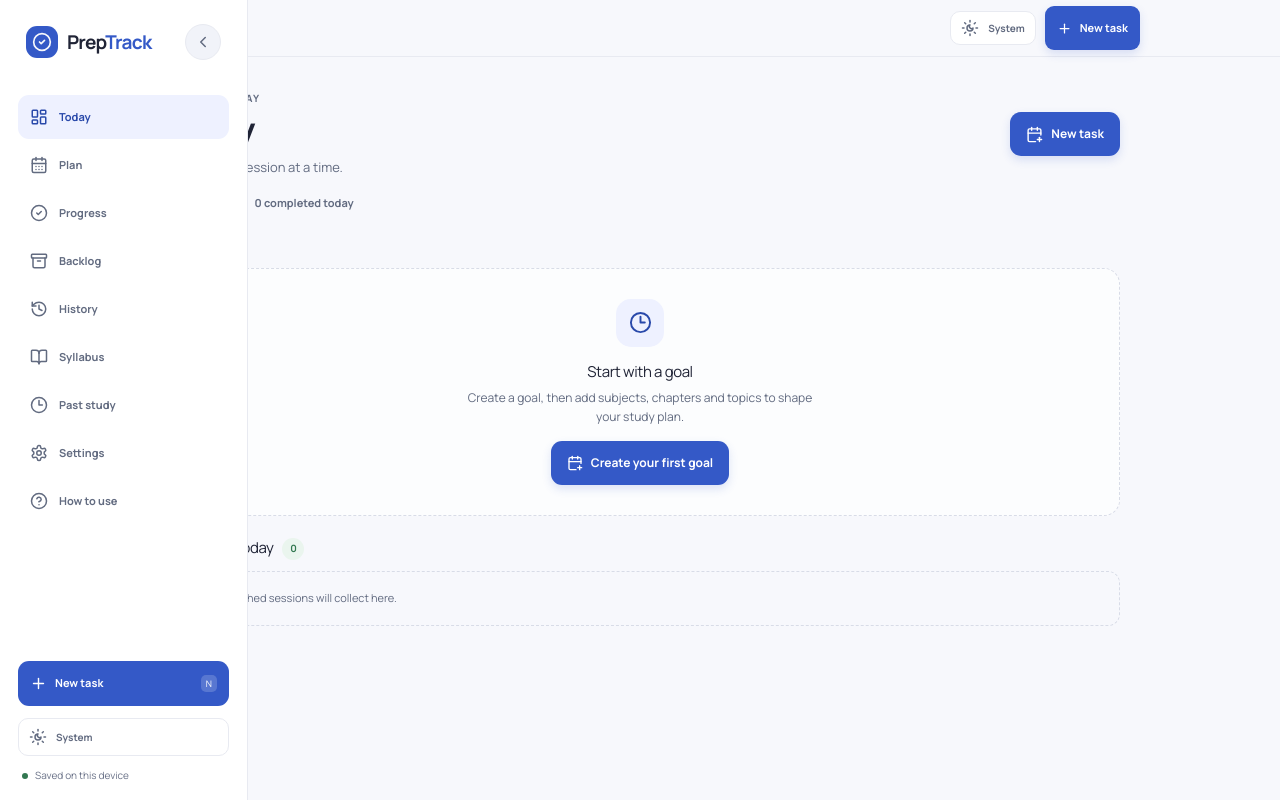
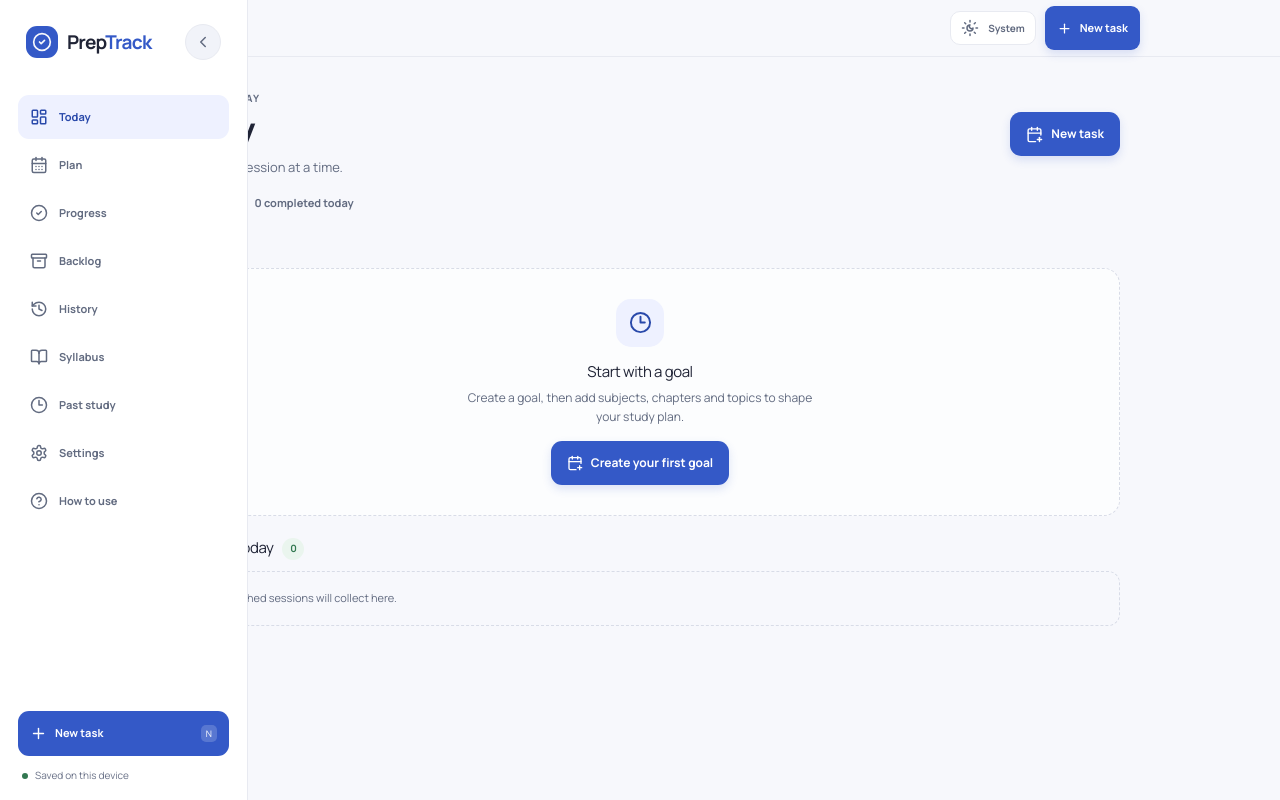
Before and after one commit to Mohammad-Faiz-Cloud-Engineer/PrepTrack, a React (Vite) app: page / in a window 1280 px wide. Built offline with nearby package versions, Linux system fonts and the light colour scheme.

Commit message:
Remove duplicate sidebar theme button

```diff
--- a/src/App.tsx
+++ b/src/App.tsx
@@ -77,7 +77,7 @@ export default function App() {
   return <div className="app-shell">
     <aside id="desktop-sidebar" className={`sidebar ${sidebarOpen ? '' : 'sidebar-collapsed'}`}><div className="sidebar-head"><button className="brand-lockup" aria-label="PrepTrack home" onClick={() => go('Today')}><span className="brand-mark"><CheckCircle2 size={20} /></span><span>Prep<span>Track</span></span></button><button type="button" className="sidebar-toggle icon-button" aria-label={`${sidebarOpen ? 'Close' : 'Open'} navigation panel`} aria-expanded={sidebarOpen} aria-controls="sidebar-navigation" title={`${sidebarOpen ? 'Close' : 'Open'} navigation panel`} onClick={() => setSidebarOpen(open => !open)}>{sidebarOpen ? <ChevronLeft size={18} /> : <ChevronRight size={18} />}</button></div>
       <nav id="sidebar-navigation" className="side-nav" aria-label="Main navigation">{navItems.map(({ id, icon: Icon }) => <button key={id} className={`nav-link ${view === id ? 'active' : ''}`} aria-label={id === 'Backlog' ? `${id}, ${backlogCount} tasks` : id} title={!sidebarOpen ? id : undefined} onClick={() => go(id)}><Icon size={18} /><span>{id}</span>{id === 'Backlog' && <small>{backlogCount || ''}</small>}</button>)}</nav>
-      <div className="sidebar-bottom"><button className="new-task-side" aria-label="New task" title={!sidebarOpen ? 'New task' : undefined} onClick={() => openComposer()}><Plus size={17} /><span>New task</span><kbd>N</kbd></button>{themeButton}<div className="local-note"><span className="local-dot" /><span className="local-note-text">Saved on this device</span></div></div>
+      <div className="sidebar-bottom"><button className="new-task-side" aria-label="New task" title={!sidebarOpen ? 'New task' : undefined} onClick={() => openComposer()}><Plus size={17} /><span>New task</span><kbd>N</kbd></button><div className="local-note"><span className="local-dot" /><span className="local-note-text">Saved on this device</span></div></div>
     </aside>
     <main className={`main-area ${sidebarOpen ? '' : 'sidebar-collapsed'}`}>
       <div className="desktop-topline"><span className="breadcrumb">PrepTrack <span>/</span> {view}</span><div className="topline-actions">{themeButton}<button className="button button-primary button-small" onClick={() => openComposer()}><Plus size={15} /> New task</button></div></div>
```
